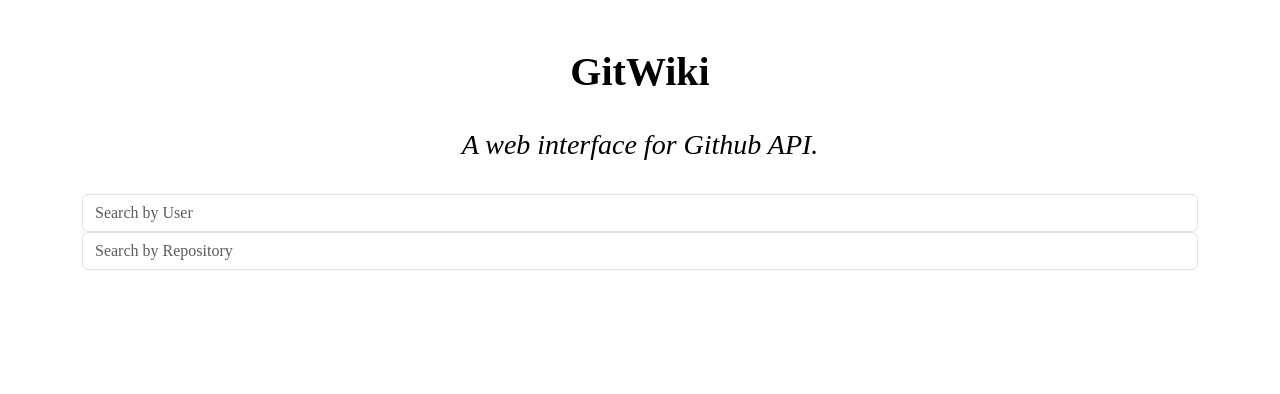
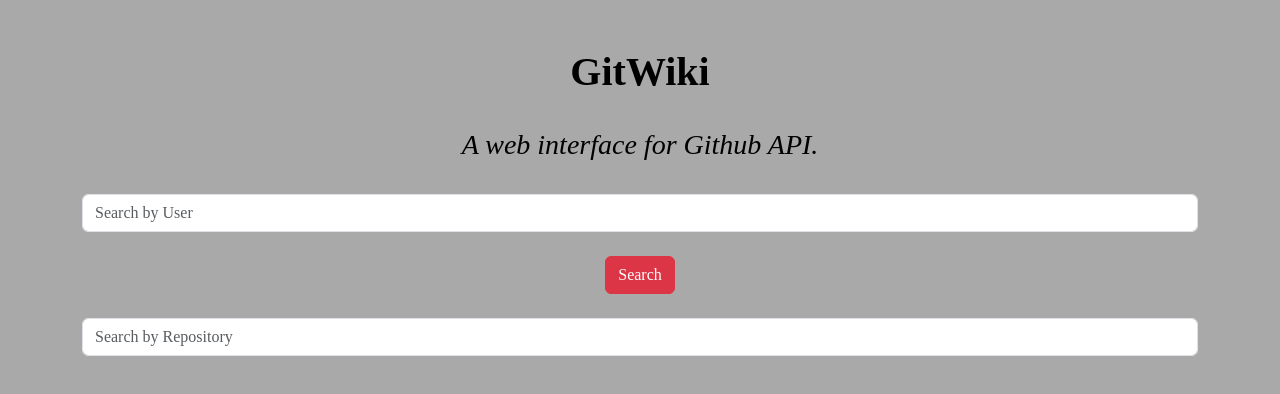
Before and after one commit to OscarMugendi/GitWiki, an Angular app: page / in a window 1280 px wide. Shown: the top 394 px of the page. Built offline with nearby package versions, Linux system fonts and the light colour scheme.

Commit message:
CSS stylings

```diff
--- a/src/app/app.component.css
+++ b/src/app/app.component.css
@@ -2,4 +2,9 @@
 body {
     font-family: cursive;
     color: black;
+    background-color: darkgrey;
 }
+
+.container {
+    text-align: center;
+}
--- a/src/app/app.component.html
+++ b/src/app/app.component.html
@@ -18,15 +18,20 @@
     <h3 style="text-align: center; font-style: italic;">A web interface for Github API.</h3>
     <br>
 
-    <div class="container">
+    <div style="border: 2px;" class="container">
         <form id="UserForm" autocomplete="off">
             <div class="form-group">
                 <input class="form-control" type="text" id="Usersearch" placeholder="Search by User" required>
             </div>
+            <br>
+            <div class="form-group">
+                <button class="btn btn-danger btn-block">Search</button>
+            </div>
         </form>
     </div>
+    <br>
 
-    <div class="container">
+    <div style="border: 2px;" class="container">
         <form id="RepoForm" autocomplete="off">
             <div class="form-group">
                 <input class="form-control" type="text" id="Reposearch" placeholder="Search by Repository" required>
--- a/src/styles.css
+++ b/src/styles.css
@@ -3,4 +3,5 @@
 @import '~bootstrap/dist/css/bootstrap.min.css';
 body {
     font-family: cursive;
+    background-color: darkgray;
 }
```
